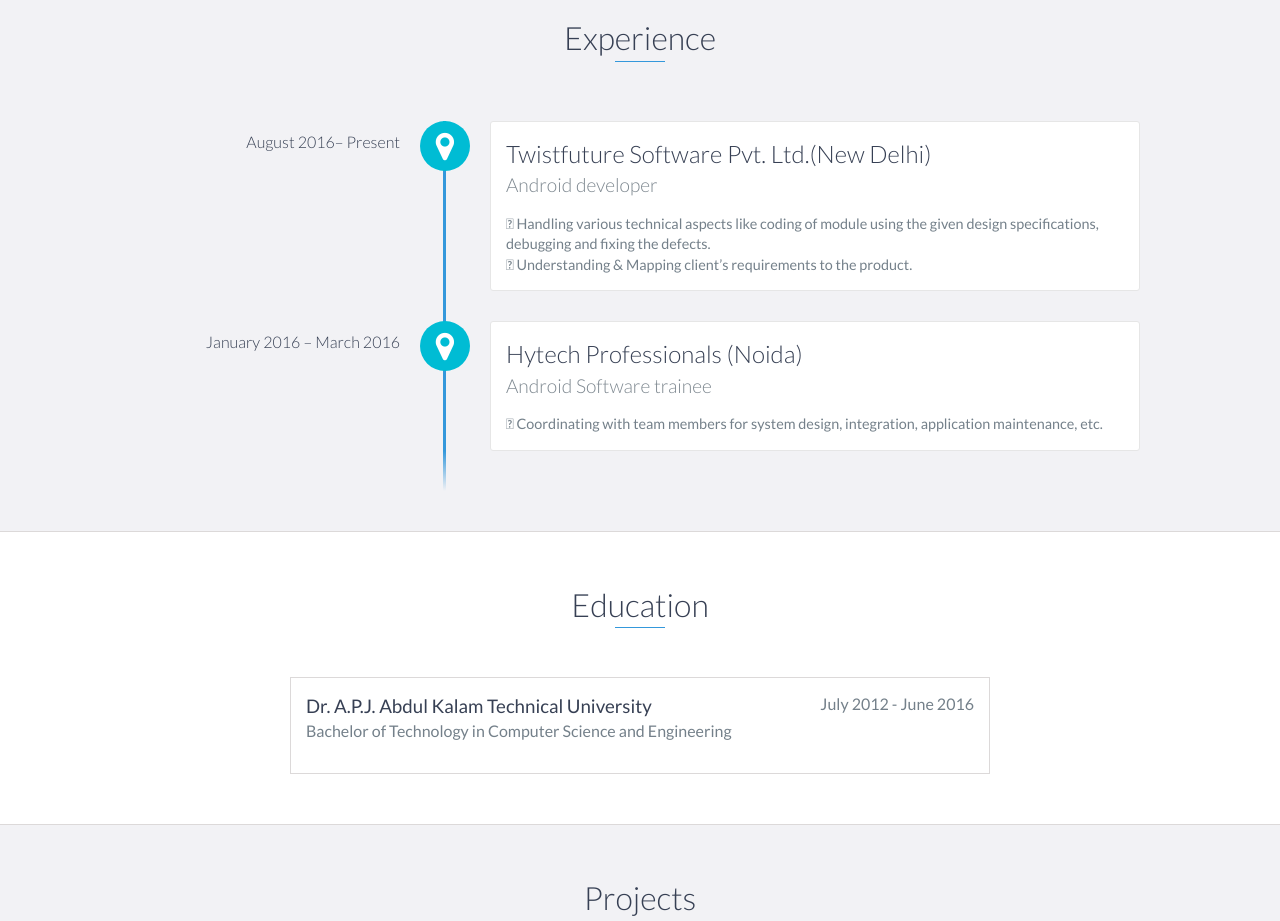
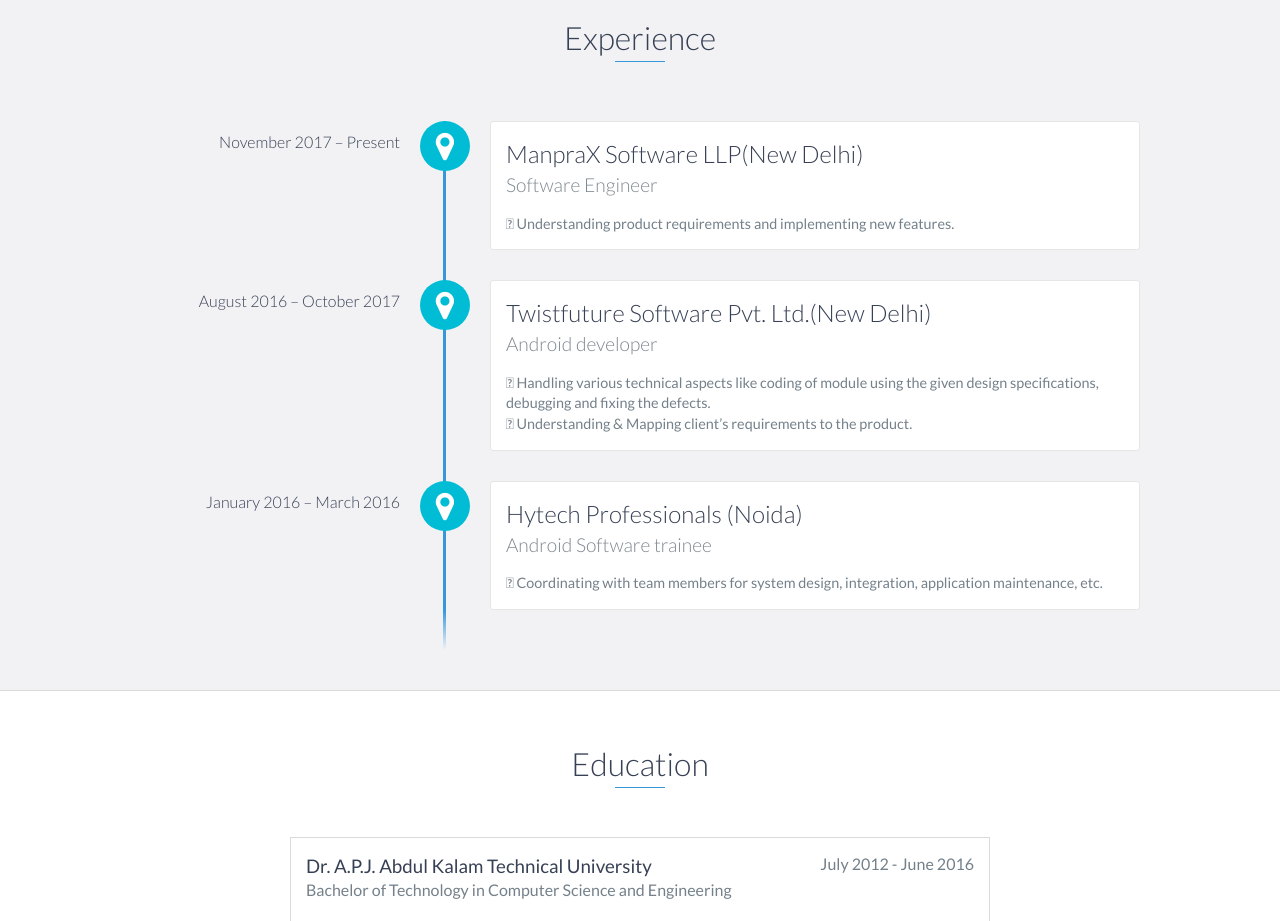
Before and after one commit to mukeshmaurya91/mukeshmaurya91.github.io, a plain HTML site: page index.html in a window 1280 px wide. Shown: the part 900-1821 px from the top of the page. Drawn offline with nearby package versions, Linux system fonts and the light colour scheme.

Commit message:
Added new post in manprax software llp

```diff
--- a/index.html
+++ b/index.html
@@ -12,7 +12,7 @@
     <link href="css/styles.css" rel="stylesheet">
 </head>
 
-<body onload="count()">
+<body>
     <div id="mobile-menu-open" class="shadow-large">
         <i class="fa fa-bars" aria-hidden="true"></i>
     </div>
@@ -83,7 +83,14 @@
     <div id="experience" class="background-alt">
         <h2 class="heading">Experience</h2>
         <div id="experience-timeline">
-            <div data-date="August 2016– Present">
+		<div data-date="November 2017 – Present">
+                <h3>ManpraX Software LLP(New Delhi)</h3>
+                <h4>Software Engineer</h4>
+                <p>
+                      	Understanding product requirements and implementing new features.
+                </p>
+            </div>
+            <div data-date="August 2016 – October 2017">
                 <h3>Twistfuture Software Pvt. Ltd.(New Delhi)</h3>
                 <h4>Android developer</h4>
                 <p>
```
